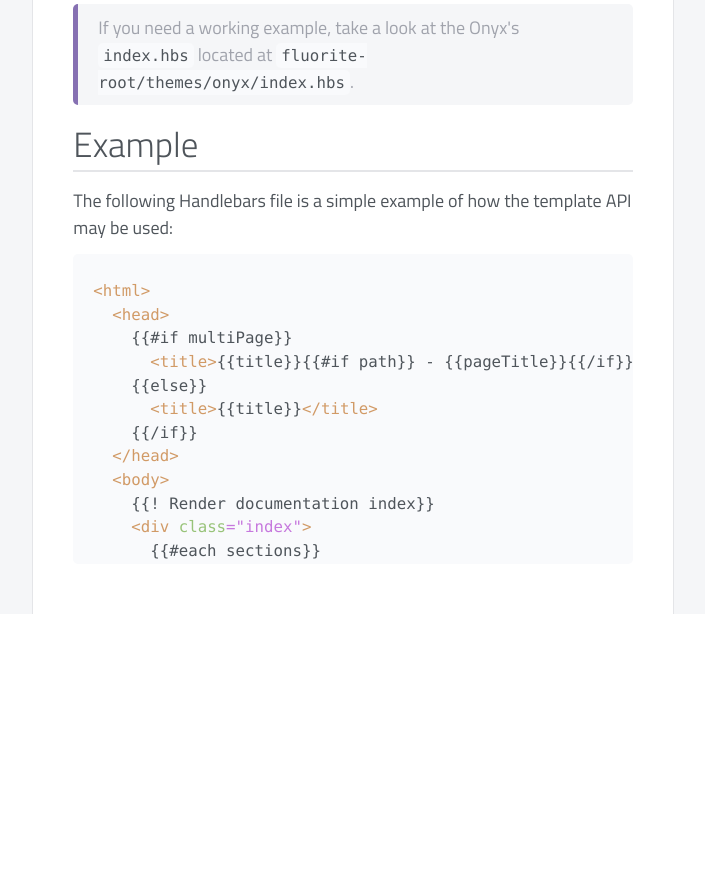
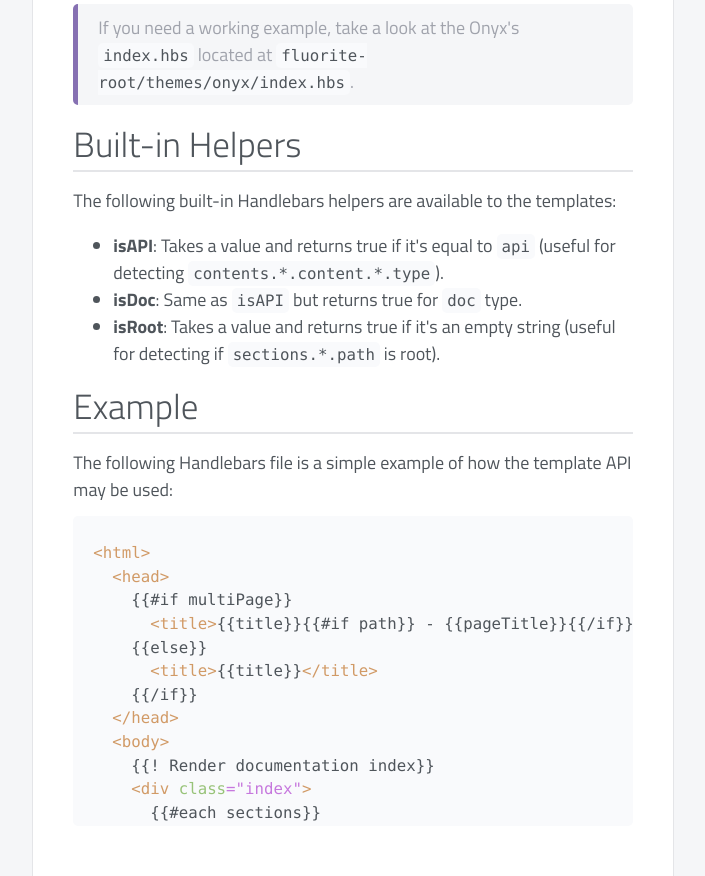
Before and after one commit to chisel/fluorite, a plain HTML site: page 1.1.0/api-reference/template-api/index.html in a window 1280 px wide. Shown: the part 4300-5176 px from the top of the page, without its empty margins (180-885 px from the left). Before the commit the page ends 4914 px from the top, so only its background shows below. Drawn offline with Linux system fonts and the light colour scheme.

Commit message:
Documented the built-in helpers

```diff
--- a/1.1.0/api-reference/template-api/index.html
+++ b/1.1.0/api-reference/template-api/index.html
@@ -474,6 +474,13 @@
 <blockquote>
 <p>If you need a working example, take a look at the Onyx&#39;s <code>index.hbs</code> located at <code>fluorite-root/themes/onyx/index.hbs</code>.</p>
 </blockquote>
+<h2 id="api-reference-template-api-built-in-helpers">Built-in Helpers</h2>
+<p>The following built-in Handlebars helpers are available to the templates:</p>
+<ul>
+<li><strong>isAPI</strong>: Takes a value and returns true if it&#39;s equal to <code>api</code> (useful for detecting <code>contents.*.content.*.type</code>).</li>
+<li><strong>isDoc</strong>: Same as <code>isAPI</code> but returns true for <code>doc</code> type.</li>
+<li><strong>isRoot</strong>: Takes a value and returns true if it&#39;s an empty string (useful for detecting if <code>sections.*.path</code> is root).</li>
+</ul>
 <h2 id="api-reference-template-api-example">Example</h2>
 <p>The following Handlebars file is a simple example of how the template API may be used:</p>
 <pre><code class="language-html"><span class="token tag"><span class="token tag"><span class="token punctuation">&lt;</span>html</span><span class="token punctuation">></span></span>
```
Also changed, not shown: 1.2.0/api-reference/template-api/index.html (+7 -0 lines).
